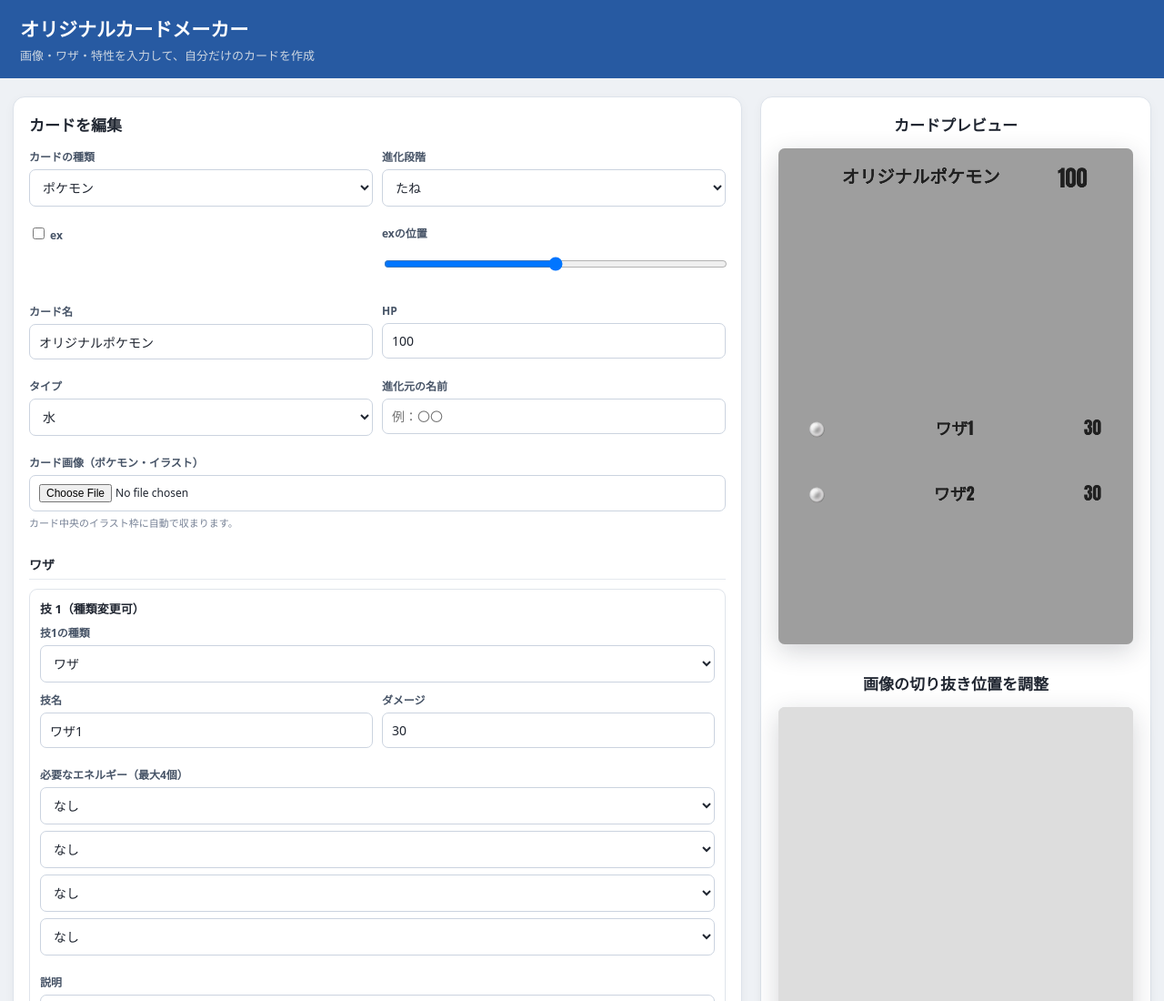
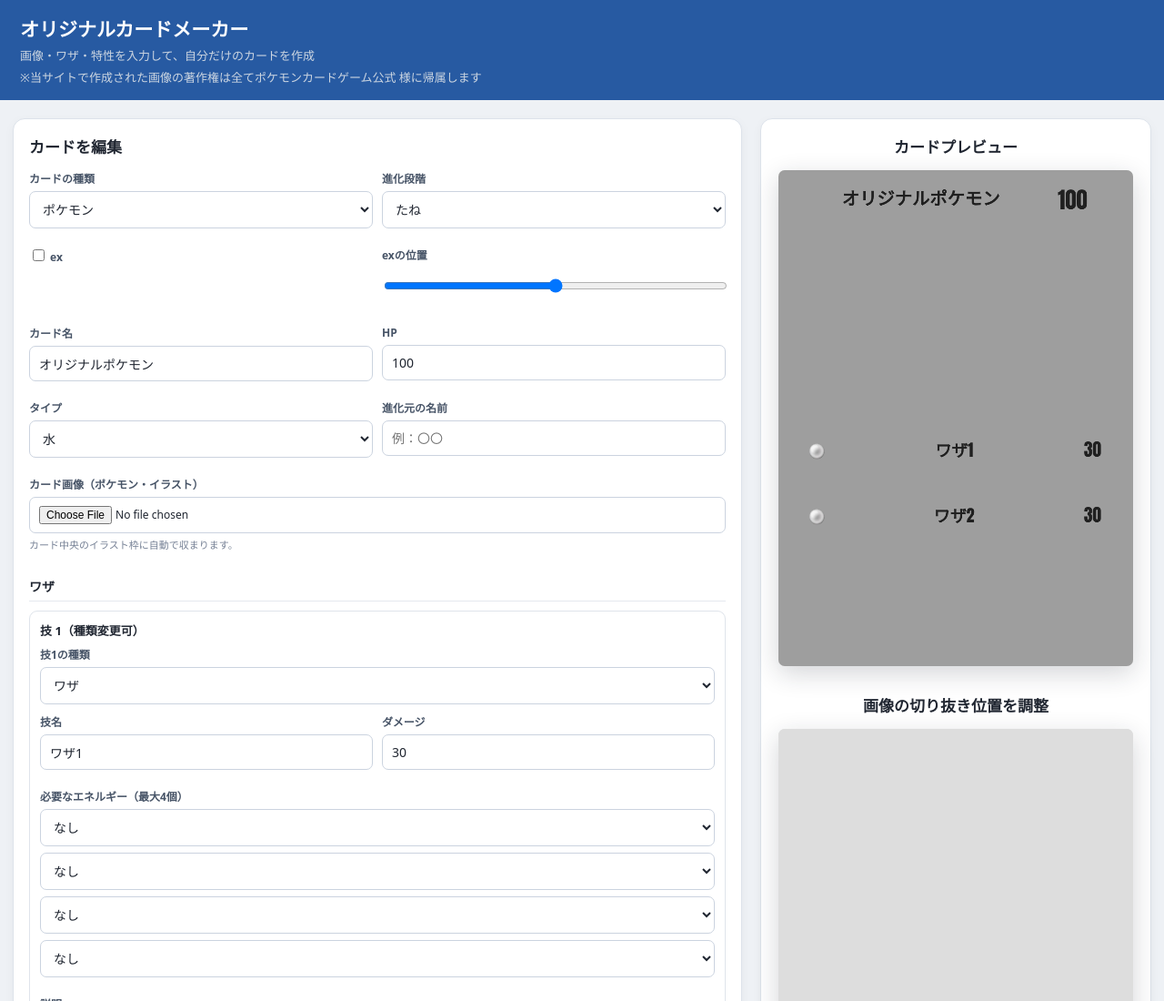
Before and after one commit to zoroakitomo/oripokeca, a plain HTML site: page index.html in a window 1280 px wide. Shown: the top 1100 px of the page at 91% size. Drawn offline with Linux system fonts and the light colour scheme.

Commit message:
Add copyright notice to header in index.html
Added a copyright notice regarding images created on the site.

```diff
--- a/index.html
+++ b/index.html
@@ -30,7 +30,7 @@ button{border:0;border-radius:8px;padding:10px 14px;font-weight:700;cursor:point
 </style>
 </head>
 <body>
-<header><h1>オリジナルカードメーカー</h1><p>画像・ワザ・特性を入力して、自分だけのカードを作成</p></header>
+<header><h1>オリジナルカードメーカー</h1><p>画像・ワザ・特性を入力して、自分だけのカードを作成</p><p>※当サイトで作成された画像の著作権は全てポケモンカードゲーム公式 様に帰属します</p></header>
 <main>
 <section class="panel">
 <h2>カードを編集</h2>
```
